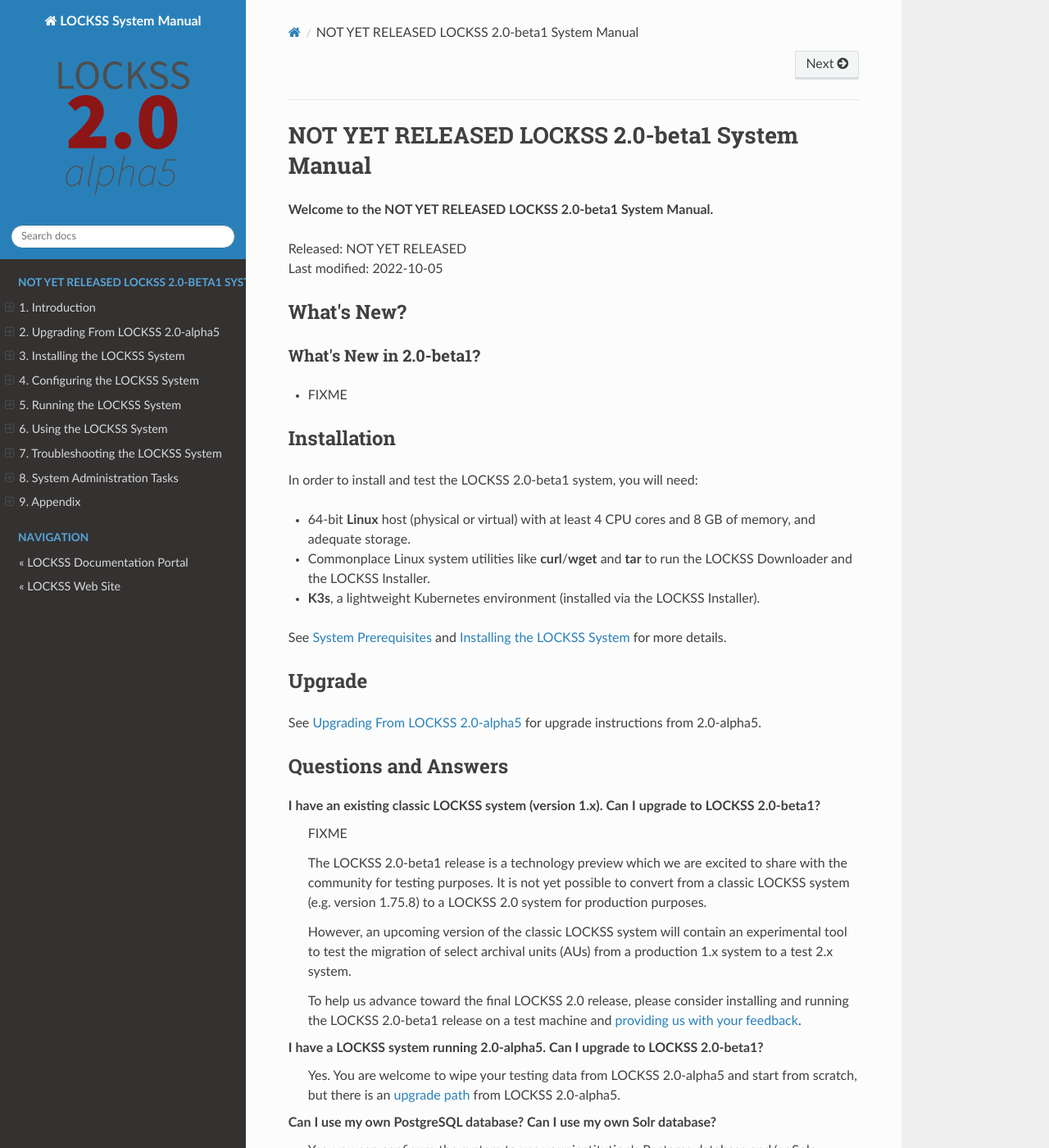
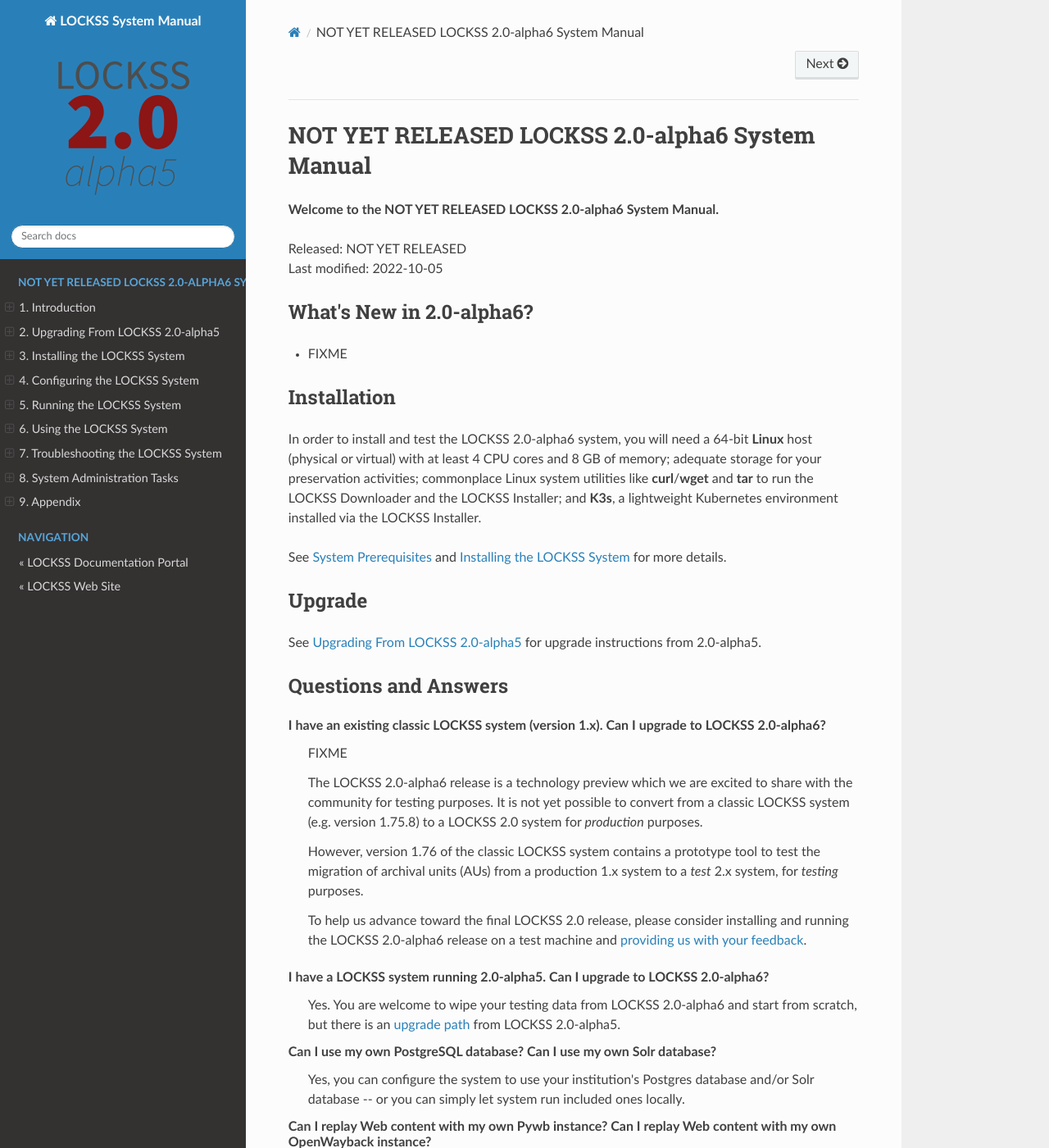
Before and after one commit to lockss/lockss-rtd-manual, a Sphinx documentation site: the page built from docs/index.rst, in a window 1280 px wide and 1400 px high. Shown: the whole window at 82% size. Built offline with Sphinx 7.4.7 and the Read the Docs theme 2.0.0, drawn with Linux system fonts in a browser that asks for light colours; cross-references to code outside the pages are shown as plain code.

Commit message:
Backtrack from 2.0-beta1 to 2.0-alpha6.

```diff
--- a/docs/index.rst
+++ b/docs/index.rst
@@ -1,8 +1,10 @@
 ================================================
-NOT YET RELEASED LOCKSS 2.0-beta1 System Manual
+NOT YET RELEASED LOCKSS 2.0-alpha6 System Manual
 ================================================
 
-**Welcome to the NOT YET RELEASED LOCKSS 2.0-beta1 System Manual.**
+.. COMMENT LATESTVERSION
+
+**Welcome to the NOT YET RELEASED LOCKSS 2.0-alpha6 System Manual.**
 
 | Released: NOT YET RELEASED
 | Last modified: |today|
@@ -11,12 +13,11 @@ NOT YET RELEASED LOCKSS 2.0-beta1 System Manual
 
    .. _release-notes:
 
-   -----------
-   What's New?
-   -----------
+   .. COMMENT LATESTVERSION
 
-   What's New in 2.0-beta1?
-   ========================
+   -------------------------
+   What's New in 2.0-alpha6?
+   -------------------------
 
    *  FIXME
 
@@ -24,13 +25,9 @@ NOT YET RELEASED LOCKSS 2.0-beta1 System Manual
    Installation
    ------------
 
-   In order to install and test the LOCKSS 2.0-beta1 system, you will need:
+   .. COMMENT LATESTVERSION
 
-   *  64-bit **Linux** host (physical or virtual) with at least 4 CPU cores and 8 GB of memory, and adequate storage.
-
-   *  Commonplace Linux system utilities like :program:`curl`/:program:`wget` and :program:`tar` to run the LOCKSS Downloader and the LOCKSS Installer.
-
-   *  **K3s**, a lightweight Kubernetes environment (installed via the LOCKSS Installer).
+   In order to install and test the LOCKSS 2.0-alpha6 system, you will need a 64-bit **Linux** host (physical or virtual) with at least 4 CPU cores and 8 GB of memory; adequate storage for your preservation activities; commonplace Linux system utilities like :program:`curl`/:program:`wget` and :program:`tar` to run the LOCKSS Downloader and the LOCKSS Installer; and **K3s**, a lightweight Kubernetes environment installed via the LOCKSS Installer.
 
    See :doc:`/introduction/prerequisites` and :doc:`/installing/index` for more details.
 
@@ -38,23 +35,35 @@ NOT YET RELEASED LOCKSS 2.0-beta1 System Manual
    Upgrade
    -------
 
+   .. COMMENT PREVIOUSVERSION
+
    See :doc:`/upgrading/index` for upgrade instructions from 2.0-alpha5.
 
    ---------------------
    Questions and Answers
    ---------------------
 
-   I have an existing classic LOCKSS system (version 1.x). Can I upgrade to LOCKSS 2.0-beta1?
+   .. COMMENT LATESTVERSION
+
+   I have an existing classic LOCKSS system (version 1.x). Can I upgrade to LOCKSS 2.0-alpha6?
       FIXME
 
-      The LOCKSS 2.0-beta1 release is a technology preview which we are excited to share with the community for testing purposes. It is not yet possible to convert from a classic LOCKSS system (e.g. version 1.75.8) to a LOCKSS 2.0 system for production purposes.
+      .. COMMENT LATESTVERSION
 
-      However, an upcoming version of the classic LOCKSS system will contain an experimental tool to test the migration of select archival units (AUs) from a production 1.x system to a test 2.x system.
+      The LOCKSS 2.0-alpha6 release is a technology preview which we are excited to share with the community for testing purposes. It is not yet possible to convert from a classic LOCKSS system (e.g. version 1.75.8) to a LOCKSS 2.0 system for *production* purposes.
 
-      To help us advance toward the final LOCKSS 2.0 release, please consider installing and running the LOCKSS 2.0-beta1 release on a test machine and :ref:`providing us with your feedback <Contact Us>`.
+      However, version 1.76 of the classic LOCKSS system contains a prototype tool to test the migration of archival units (AUs) from a production 1.x system to a *test* 2.x system, for *testing* purposes.
 
-   I have a LOCKSS system running 2.0-alpha5. Can I upgrade to LOCKSS 2.0-beta1?
-      Yes. You are welcome to wipe your testing data from LOCKSS 2.0-alpha5 and start from scratch, but there is an :ref:`upgrade path <Upgrade>` from LOCKSS 2.0-alpha5.
+      .. COMMENT LATESTVERSION
+
+      To help us advance toward the final LOCKSS 2.0 release, please consider installing and running the LOCKSS 2.0-alpha6 release on a test machine and :ref:`providing us with your feedback <Contact Us>`.
+
+   .. COMMENT PREVIOUSVERSION
+
+   .. COMMENT LATESTVERSION
+
+   I have a LOCKSS system running 2.0-alpha5. Can I upgrade to LOCKSS 2.0-alpha6?
+      Yes. You are welcome to wipe your testing data from LOCKSS 2.0-alpha6 and start from scratch, but there is an :ref:`upgrade path <Upgrade>` from LOCKSS 2.0-alpha5.
 
    Can I use my own PostgreSQL database? Can I use my own Solr database?
       Yes, you can configure the system to use your institution's Postgres database and/or Solr database -- or you can simply let system run included ones locally.
@@ -68,8 +77,10 @@ NOT YET RELEASED LOCKSS 2.0-beta1 System Manual
 
    Please contact us for questions, feedback and bug reports. Open a ticket by sending e-mail to :email:`lockss-support@lockss.org`. Your contribution toward the final LOCKSS 2.0 release is very important to us and greatly appreciated by the community.
 
+.. COMMENT LATESTVERSION
+
 .. toctree::
-   :caption: NOT YET RELEASED LOCKSS 2.0-beta1 System Manual
+   :caption: NOT YET RELEASED LOCKSS 2.0-alpha6 System Manual
    :hidden:
    :numbered:
 
--- a/docs/troubleshooting/iptables.rst
+++ b/docs/troubleshooting/iptables.rst
@@ -4,14 +4,15 @@ Troubleshooting :program:`iptables`
 
 This section provides troubleshooting information for the :ref:`configuring-iptables` phase of :doc:`/installing/installer`.
 
-.. COMMENT LATESTVERSION
-.. COMMENT K3SVERSION
-
 -----------------------------------------------
 Switch iptables to legacy mode via Alternatives
 -----------------------------------------------
 
-K3s 1.21.5+k3s1 (the version used by LOCKSS 2.0-beta1) does not always work with :program:`iptables` version 1.8.0-1.8.3 when run via Alternatives but not in ``legacy`` mode, for instance in some Debian or Ubuntu systems [#fnreference]_. If :program:`install-lockss` detects this situation, you will see a warning message and the following prompt [#fninstaller]_:
+.. COMMENT LATESTVERSION
+
+.. COMMENT K3SVERSION
+
+K3s 1.21.5+k3s1 (the version used by LOCKSS 2.0-alpha6) does not always work with :program:`iptables` version 1.8.0-1.8.3 when run via Alternatives but not in ``legacy`` mode, for instance in some Debian or Ubuntu systems [#fnreference]_. If :program:`install-lockss` detects this situation, you will see a warning message and the following prompt [#fninstaller]_:
 
 :guilabel:`Switch iptables to legacy mode via Alternatives?`
 
```
Also changed, not shown: docs/installing/index.rst (+6 -4 lines), docs/upgrading/index.rst (+37 -11 lines).
